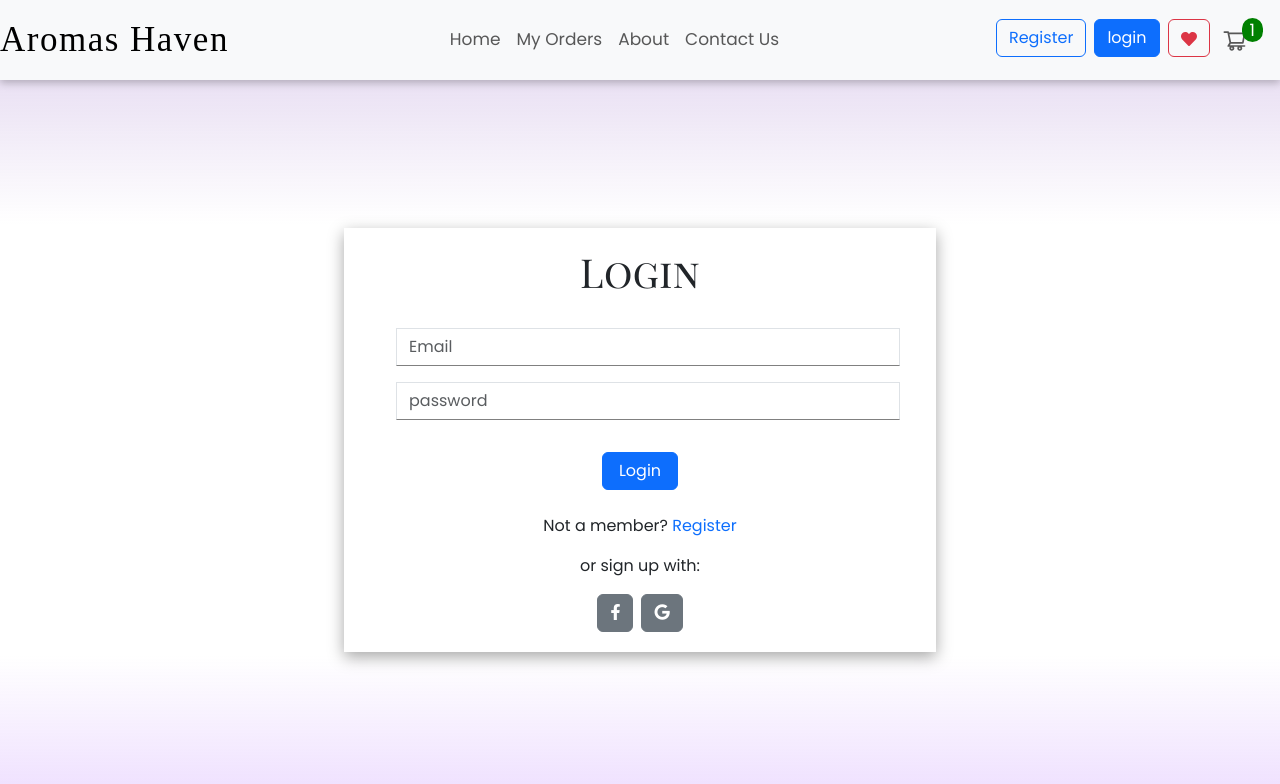
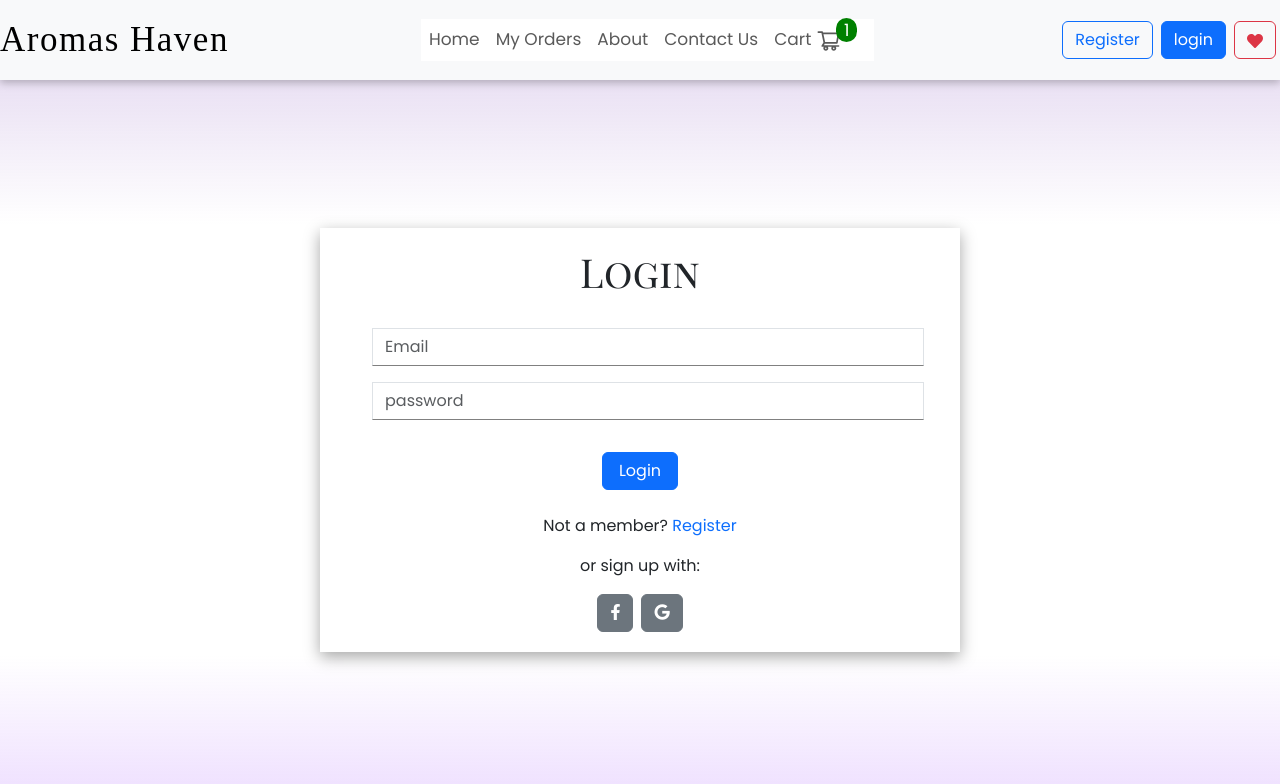
Before and after one commit to shaikhSrk1/SrkFragrance, a React (Create React App) app: page /login in a window 1280 px wide. Shown: the top 784 px of the page. Built offline with nearby package versions, Linux system fonts and the light colour scheme; a web font is replaced by a local one.

Commit message:
made responive

```diff
--- a/src/Components/Layout/Header.css
+++ b/src/Components/Layout/Header.css
@@ -6,7 +6,10 @@
     #brand {
         font-size: 15px;
     }
+}
 
+.nav-link {
+    background: white;
 }
 
 #brand {
--- a/src/Components/Layout/Header.js
+++ b/src/Components/Layout/Header.js
@@ -79,6 +79,14 @@ const Header = () => {
                             <li className="nav-item">
                                 <NavLink to='/dashboard/messages' className="nav-link">Messages</NavLink>
                             </li>
+                            <li>
+                                <NavLink to='/cart' className="nav-link" style={{ position: 'relative' }}>
+                                    <AiOutlineShoppingCart className='me-1' style={{ fontSize: '25px' }} />
+                                    <span id='number' className='px-2' style={{ position: 'relative', bottom: '9px', right: '9px' }}>
+                                        1
+                                    </span>
+                                </NavLink>
+                            </li>
                         </ul>) : (<ul className="ms-auto navbar-nav">
                             <li className="nav-item">
                                 <NavLink to='/' className="nav-link" aria-current="page">Home</NavLink>
@@ -92,6 +100,15 @@ const Header = () => {
                             </li>
                             <li className="nav-item">
                                 <NavLink to='/contact' className="nav-link">Contact Us</NavLink>
+                            </li>
+                            <li>
+
+                                <NavLink to='/cart' className="nav-link" style={{ position: 'relative' }}>
+                                    Cart <AiOutlineShoppingCart className='me-1' style={{ fontSize: '25px' }} />
+                                    <span id='number' className='px-2' style={{ position: 'relative', bottom: '9px', right: '9px' }}>
+                                        1
+                                    </span>
+                                </NavLink>
                             </li>
                         </ul>)
                     }
@@ -125,12 +142,7 @@ const Header = () => {
                         <NavLink to='/wishlist' style={{ border: 'none' }} className="mx-1"><button className="btn nav-btn btn-outline-danger">
                             <FaHeart style={{}} />
                         </button></NavLink>
-                        <NavLink to='/cart' className="nav-link nav-btn" style={{ position: 'relative' }}>
-                            <AiOutlineShoppingCart className='me-1' style={{ fontSize: '25px' }} />
-                            <span id='number' className='px-2' style={{ position: 'relative', bottom: '9px', right: '9px' }}>
-                                1
-                            </span>
-                        </NavLink>
+
                     </div>
                     {/* </div> */}
                 </div>
--- a/src/index.css
+++ b/src/index.css
@@ -5,6 +5,7 @@
   padding: 0;
   box-sizing: border-box;
 }
+
 
 #root {
   width: 100vw !important;
@@ -35,3 +36,27 @@ p {
 
 /* font-family: 'Poppins', sans-serif; */
 /* font-family: 'Playfair Display SC', serif; */
+
+
+
+.contact {
+  width: 75%;
+}
+
+@media only screen and (max-width: 400px) {
+
+  .form-container {
+    padding-left: 0px;
+    padding-right: 0px;
+  }
+
+  .form-container input,
+  .contact,
+  .info-wrap {
+    width: 95% !important
+  }
+
+  .no-phone {
+    display: none
+  }
+}
--- a/src/pages/Contact.js
+++ b/src/pages/Contact.js
@@ -8,8 +8,8 @@ import '../index.css'
 const Contact = () => {
     return (
         <Layout>
-            <div style={{ minHeight: '60vh' }} className='contact box-2 container-md  p-0 d-flex mt-5'>
-                <div className="info-wrap w-100 p-md-5 p-4" style={{ display: 'flex', flexDirection: 'column', justifyContent: 'space-between' }}>
+            <div style={{ minHeight: '60vh' }} className='contact box-2 container-md  p-0 d-flex mt-5' >
+                <div className="info-wrap p-md-5 p-4" style={{ display: 'flex', flexDirection: 'column', justifyContent: 'space-between' }}>
                     <h1>Let's get in touch</h1>
                     <p className="mb-4">We're open for any suggestion or just to have a chat</p>
                     <div className="dbox w-100 d-flex align-items-start">
--- a/src/pages/Home.js
+++ b/src/pages/Home.js
@@ -172,7 +172,7 @@ const Home = () => {
 
 
 
-            <div style={{ position: 'relative', height: '50vh', width: '100%' }} className='fluid-container' id='wall'>
+            <div style={{ position: 'relative', height: '50vh', width: '100%' }} className='fluid-container no-phone' id='wall'>
                 <div style={{ backgroundColor: '', zIndex: '' }} className='batul m-4 p-3 ' >
                     <h1>Aromas Haven</h1>
                     <p>Welcome to Aroma Haven ! Our passion for scents and dedication to quality make us your ideal choice for all things perfume </p>
@@ -181,17 +181,15 @@ const Home = () => {
             </div>
             <div className='container' style={{}} id='show'>
                 <div className="navbar bg-dark bg-body-tertiary ">
-                    <div className="container-fluid d-flex justify-content-between">
-                        <button style={{ width: 'auto' }} className="btn btn-outline-danger wish mx-3 ">
+                    <div className="container-fluid d-flex justify-content-around">
+                        <button style={{ width: 'auto' }} className="btn btn-outline-danger no-phone wish mx-3 ">
                             <CiHeart /> Wishlist
                         </button>
-                        {/* <form className="d-flex" role="search"> */}
-                        <div className='d-flex justify-content-end' style={{ width: '85%' }}>
+                        <div className='d-flex justify-content-center' style={{ width: '85%' }}>
 
                             <input style={{ width: '75%' }} className="form-control me-2" type="search" placeholder="Search for products" aria-label="Search" />
                             <button className="btn btn-primary" type="submit"><FaSearch /></button>
                         </div>
-                        {/* </form> */}
                     </div>
                 </div>
             </div>
--- a/src/pages/auth/Login.js
+++ b/src/pages/auth/Login.js
@@ -42,7 +42,7 @@ const Login = () => {
 
     return (
         <Layout>
-            <div className='form-container p-5'>
+            <div className='form-container'>
                 <div className='container box'>
                     <h1 className='mx-3'>Login</h1>
                     <form onSubmit={handleLogin}>
--- a/src/pages/auth/Signup.js
+++ b/src/pages/auth/Signup.js
@@ -30,7 +30,7 @@ const Signup = () => {
 
     return (
         <Layout>
-            <div className='form-container p-5'>
+            <div className='form-container'>
                 <div className='container box'>
                     <h1 className='mx-3'>Sign Up</h1>
                     <form onSubmit={handleRegister}>
--- a/src/pages/auth/auth.css
+++ b/src/pages/auth/auth.css
@@ -41,13 +41,12 @@
 
 @media only screen and (max-width: 850px) {
     .box {
-        width: 90%;
+        width: 100%;
     }
 
     #details {
         flex-direction: column;
     }
-
 
 }
 
```
